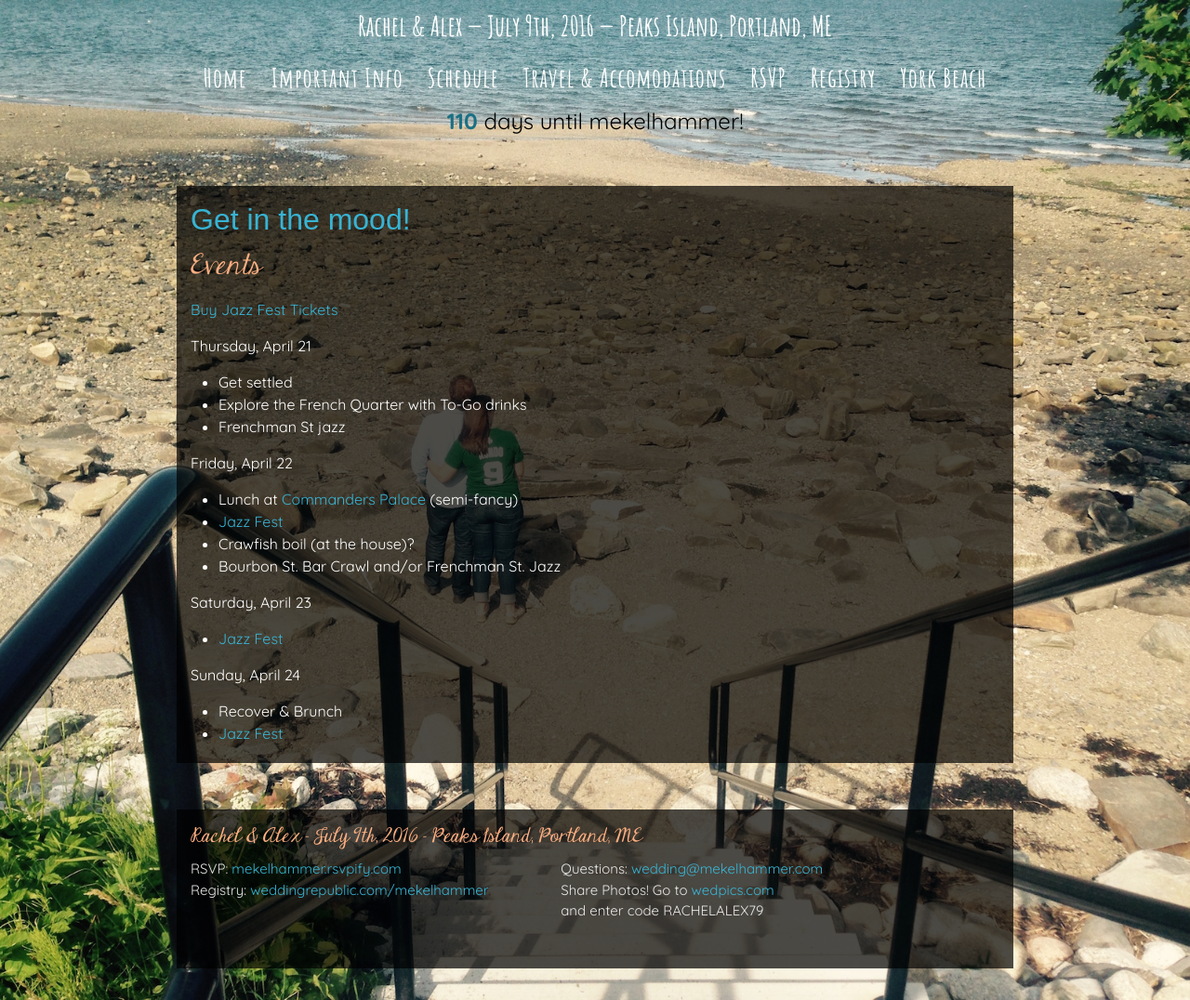
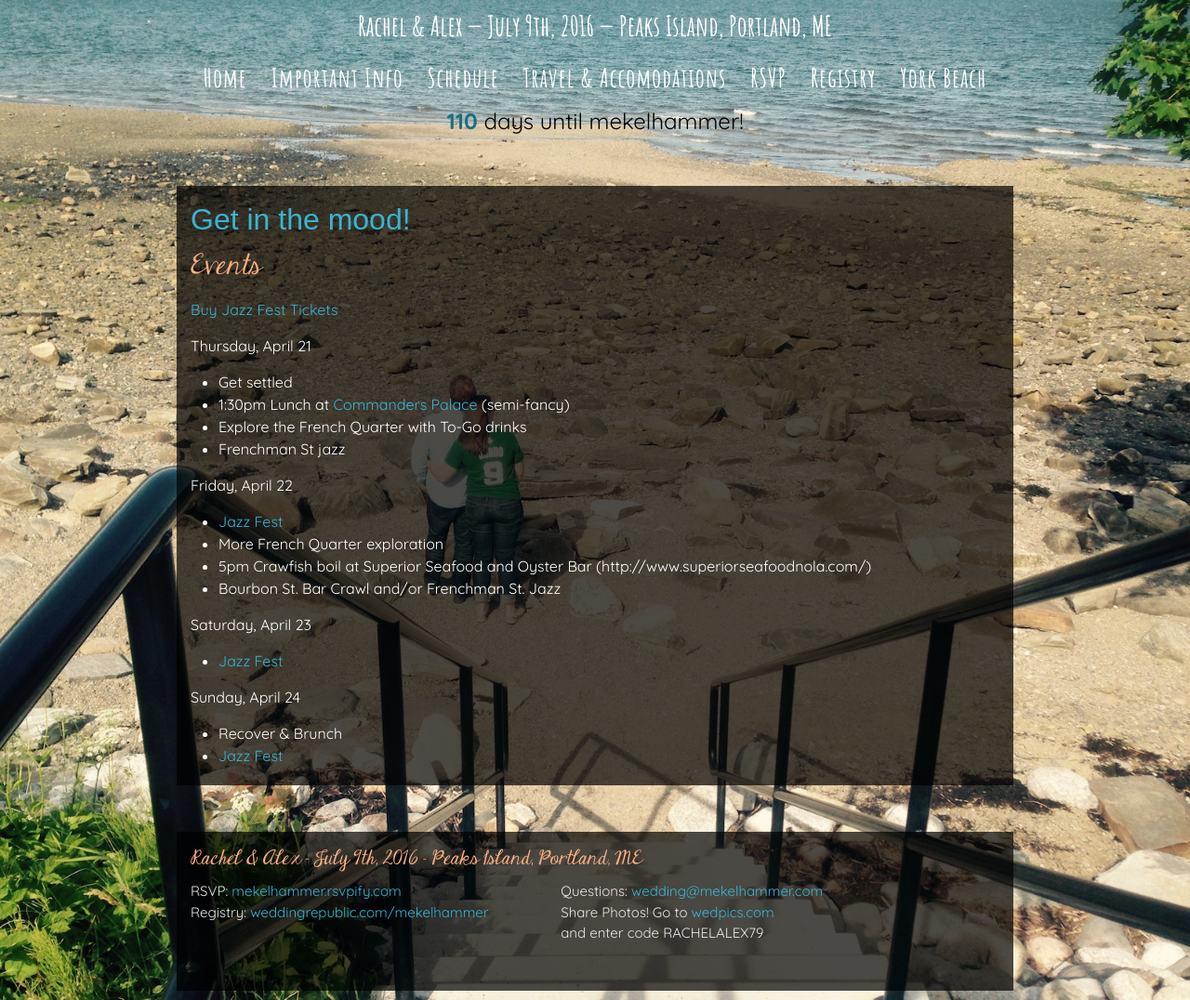
Before and after one commit to amekelburg/wedsite, a Jekyll site: the page built from nola.md, in a window 1280 px wide and 1076 px high. Shown: the whole window at 93% size. Built offline with Jekyll 4.4.1, drawn with Linux system fonts in a browser that asks for light colours; some web fonts are replaced; comment, search, counter and statistics services are not loaded.

Commit message:
Update nola.md

```diff
--- a/nola.md
+++ b/nola.md
@@ -14,14 +14,15 @@ permalink: /nola/
 Thursday, April 21
 
 * Get settled
+* 1:30pm Lunch at [Commanders Palace](http://www.commanderspalace.com/) (semi-fancy)
 * Explore the French Quarter with To-Go drinks
 * Frenchman St jazz
 
 Friday, April 22
 
-* Lunch at [Commanders Palace](http://www.commanderspalace.com/) (semi-fancy)
 * [Jazz Fest](http://lineup.nojazzfest.com/?sort=FridayApril22)
-* Crawfish boil (at the house)?
+* More French Quarter exploration
+* 5pm Crawfish boil at Superior Seafood and Oyster Bar (http://www.superiorseafoodnola.com/)
 * Bourbon St. Bar Crawl and/or Frenchman St. Jazz
 
 Saturday, April 23
```
